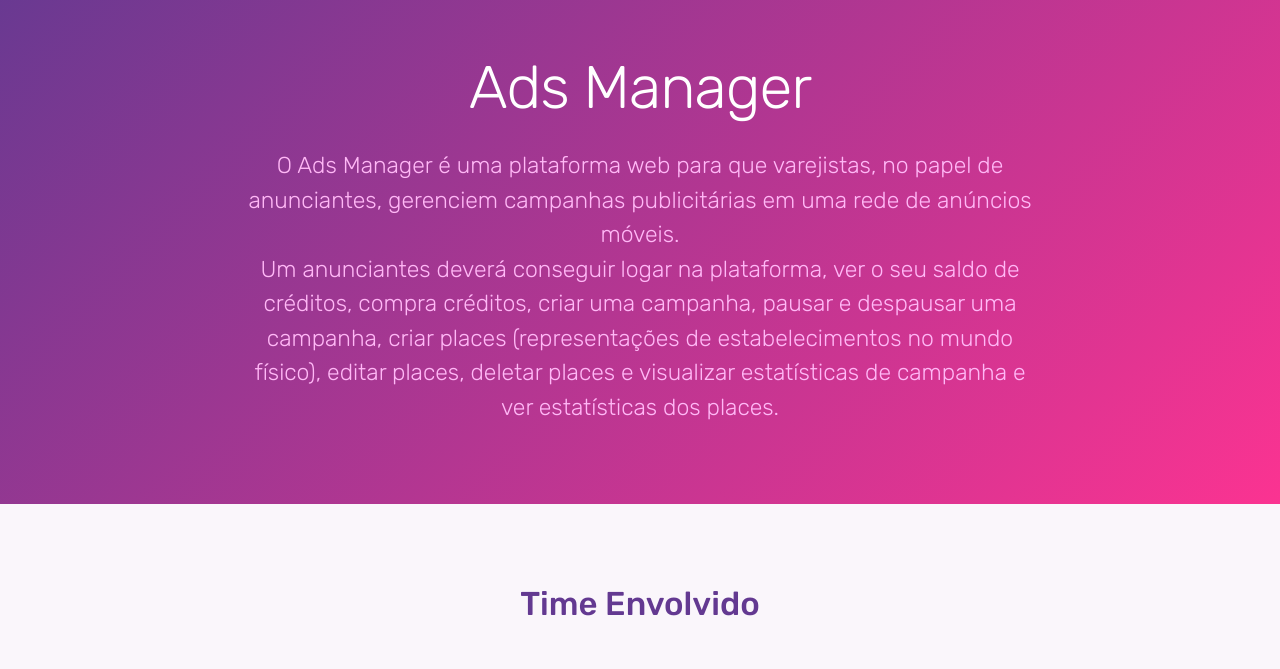
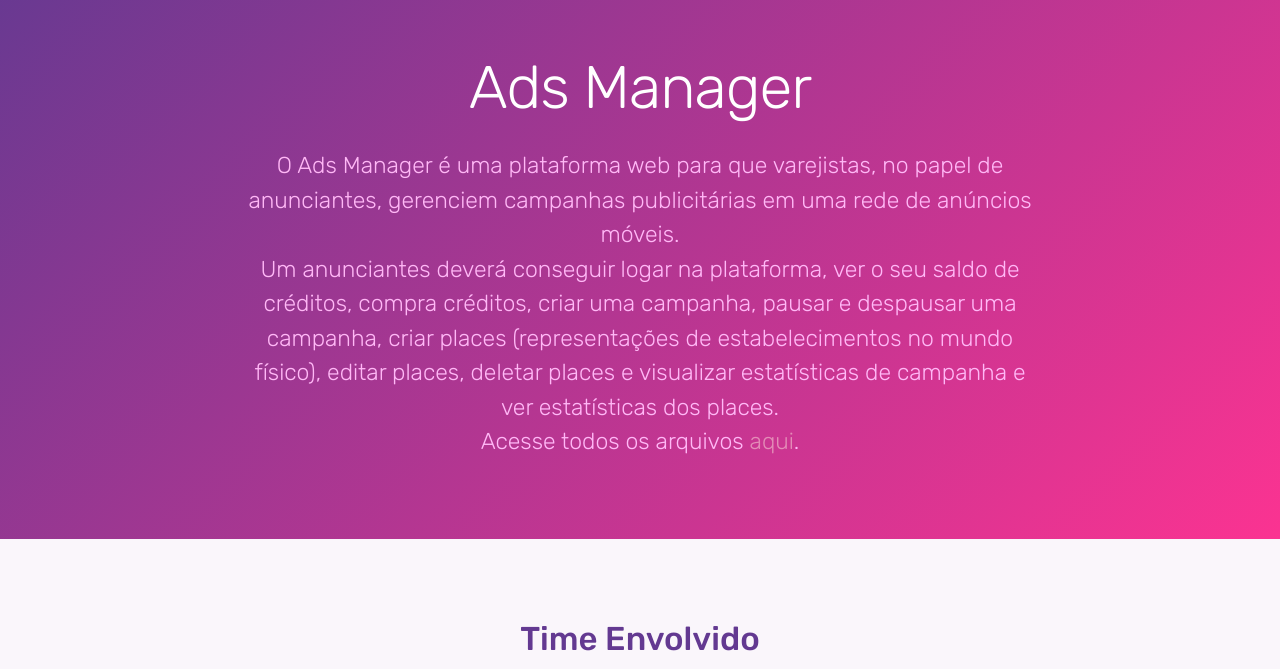
Before and after one commit to dgmneto/dgmneto.github.io, a plain HTML site: page index.html in a window 1280 px wide. Shown: the part 76-745 px from the top of the page. Drawn offline with Linux system fonts and the light colour scheme.

Commit message:
Added link to Drive Folder

```diff
--- a/index.html
+++ b/index.html
@@ -40,6 +40,7 @@
             <h1>Ads Manager</h1>
             <p class="tagline">O Ads Manager é uma plataforma web para que varejistas, no papel de anunciantes, gerenciem campanhas publicitárias em uma rede de anúncios móveis.</p>
             <p class="tagline">Um anunciantes deverá conseguir logar na plataforma, ver o seu saldo de créditos, compra créditos, criar uma campanha, pausar e despausar uma campanha, criar places (representações de estabelecimentos no mundo físico), editar places, deletar places e visualizar estatísticas de campanha e ver estatísticas dos places.</p>
+            <p class="tagline">Acesse todos os arquivos <a href="https://drive.google.com/drive/folders/140QQoF_XVL1kQRNK3YMD0jv4OgPgWWnt?usp=sharing">aqui</a>.</p>
         </div>
     </header>
 
```
